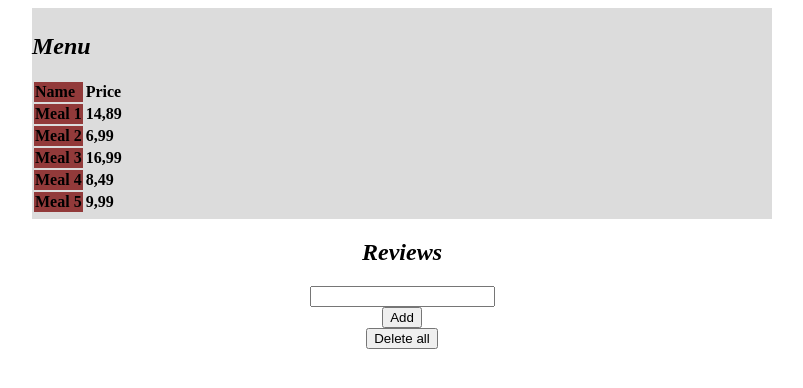
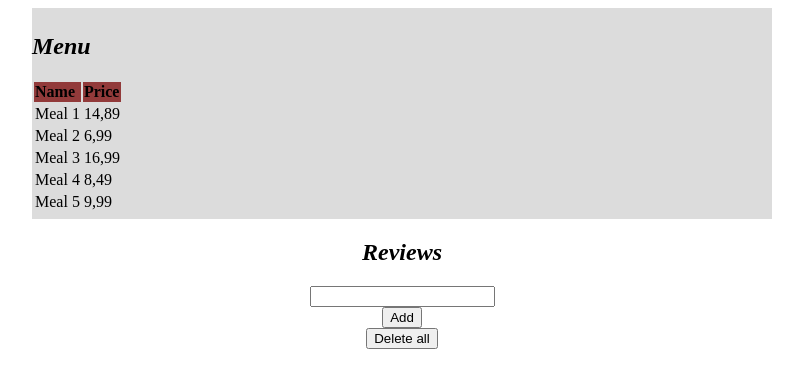
Before and after one commit to Jarkk0/week1_project, a website built with Parcel: page index.html in a window 1280 px wide. Shown: the whole page, without its empty margins (238-1041 px from the left). Built offline with nearby package versions, Linux system fonts and the light colour scheme.

Commit message:
th -> td

```diff
--- a/index.html
+++ b/index.html
@@ -16,24 +16,24 @@
             <th>Price</th>
           </tr>
           <tr>
-            <th>Meal 1</th>
-            <th>14,89</th>
+            <td>Meal 1</td>
+            <td>14,89</td>
           </tr>
           <tr>
-            <th>Meal 2</th>
-            <th>6,99</th>
+            <td>Meal 2</td>
+            <td>6,99</td>
           </tr>
           <tr>
-            <th>Meal 3</th>
-            <th>16,99</th>
+            <td>Meal 3</td>
+            <td>16,99</td>
           </tr>
           <tr>
-            <th>Meal 4</th>
-            <th>8,49</th>
+            <td>Meal 4</td>
+            <td>8,49</td>
           </tr>
           <tr>
-            <th>Meal 5</th>
-            <th>9,99</th>
+            <td>Meal 5</td>
+            <td>9,99</td>
           </tr>
         </table>
       </div>
--- a/src/styles.css
+++ b/src/styles.css
@@ -22,6 +22,6 @@ tr {
   padding-bottom: 5px;
 }
 
-th:nth-child(1) {
+th {
   background-color: #923a3a;
 }
```
